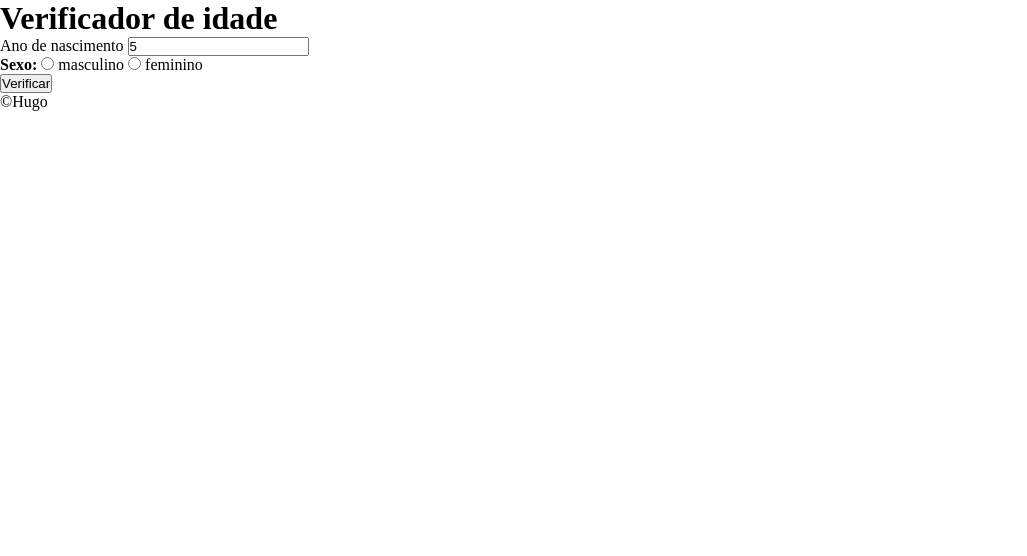
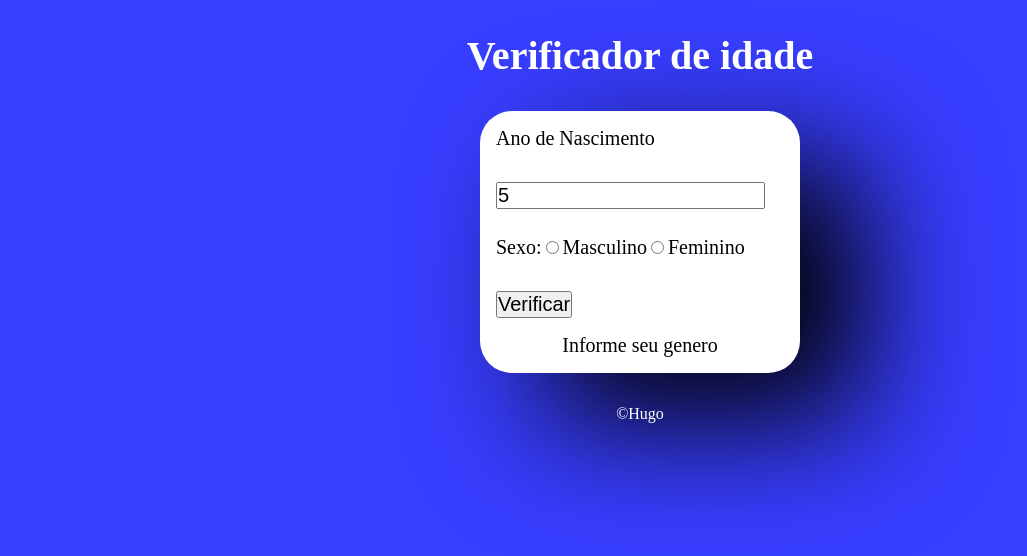
Before and after one commit to Hugodelima/Exercises_JS, a plain HTML site: page exc1/verificador_de_idade/index.html in a window 1280 px wide. Both pictures are taken after typing "5" into the empty fields and a click on the button "Verificar". Shown: the whole page, without its empty margins (0-1027 px from the left). Drawn offline with Linux system fonts and the light colour scheme.

Commit message:
estilizando

```diff
--- a/exc1/verificador_de_idade/index.html
+++ b/exc1/verificador_de_idade/index.html
@@ -7,23 +7,23 @@
     <link rel="stylesheet" type="text/css" href="style.css" media="screen"/>
 </head>
 <body>
-    <header><h1>Verificador de idade</h1></header>
+    <header><h1 class="titulo">Verificador de idade</h1></header>
     <form>
-        <label for="idade">Ano de nascimento</label>
+        <label for="idade">Ano de Nascimento</label>
         <input type="number" id="idade"><br>
 
         <b>Sexo:</b>
         <input type="radio" id="masculino" name="genero" value="Homem" required>
-        <label>masculino</label>
+        <label>Masculino</label>
 
 
         <input type="radio" id="feminino" name="genero" value="Mulher">
-        <label>feminino</label><br>
+        <label>Feminino</label><br>
 
         <button type="submit" value="enviar" id="btnVerificar">Verificar</button>
 
 
-        <p id="resultado"></p>
+        <p id="resultado" class="resultado"></p>
         <div id="adicionarImagem"></div>
     </form>
     <footer>©Hugo</footer>
--- a/exc1/verificador_de_idade/script.js
+++ b/exc1/verificador_de_idade/script.js
@@ -29,10 +29,10 @@ function pegarValorRadio(radio){
 }
 function verificarCampos(anoNascimento,radio){
     if (anoNascimento <= 0 || anoNascimento > dataAtual() || isNaN(anoNascimento))  {
-        alert("Peenche sua data de nascimento")
+        resultado.textContent = "Peenche sua data de nascimento"
         return false
     }else if(pegarValorRadio(radio) == undefined ){
-        alert("Informe seu genero")
+        resultado.textContent = "Informe seu genero"
         return false
     }
     else{
@@ -50,7 +50,13 @@ btnVerificar.addEventListener("click",(naorecarregar) =>{
 
     let anoNascimento = parseInt(document.getElementById("idade").value)
     if (verificarCampos(anoNascimento,radio)){
-        resultado.textContent = `${pegarValorRadio(radio)}Sua idade seria ${dataAtual()-anoNascimento}`
+        resultado.textContent = `Detectamos ${pegarValorRadio(radio)} com ${dataAtual()-anoNascimento} anos`
+        if ((dataAtual()-anoNascimento) <= 12 && (pegarValorRadio(radio)) == 'Homem'){
+            console.log("masculino menor de 12")
+
+        }
+
+
 
     }
 
--- a/exc1/verificador_de_idade/style.css
+++ b/exc1/verificador_de_idade/style.css
@@ -2,3 +2,38 @@
     margin: 0;
     padding: 0;
 }
+
+body{
+    background-color: rgba(0, 8, 255, 0.779);
+}
+.titulo{
+    color: white;
+    text-align: center;
+    margin: 2rem;
+    font-size: 40px;
+}
+
+form{
+    background: white;
+    margin: 0rem 30rem;
+    padding: 1rem;
+    border-radius: 2rem;
+    box-shadow: 4rem 3rem 8rem black;
+}
+label,input,button,b{
+    color: black;
+    font-weight: 400;
+    margin-top:2rem;
+    font-size: 20px;
+}
+.resultado{
+    margin-top: 1rem;
+    text-align: center;
+    font-size: 20px;
+}
+
+footer{
+    text-align: center;
+    margin-top: 2rem;
+    color: rgb(255, 255, 255);
+}
```
